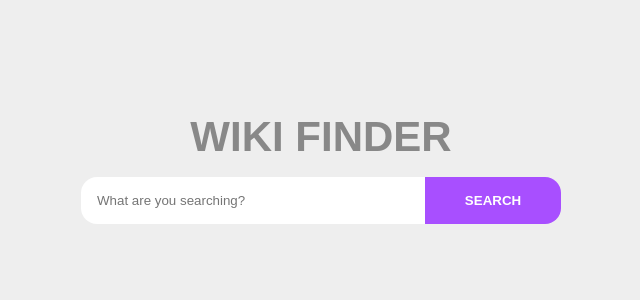
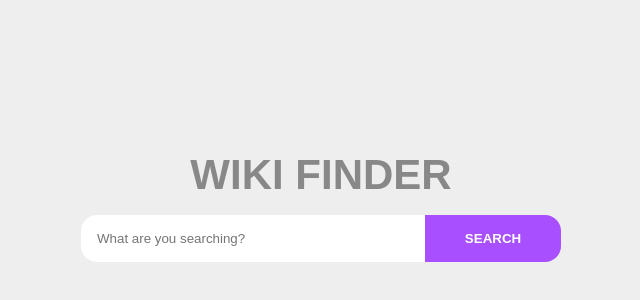
Before and after one commit to PJMantoss/wiki_finder, a React (Create React App) app: page / in a window 1280 px wide. Shown: the part 208-508 px from the top of the page, without its empty margins (319-959 px from the left). Built offline with nearby package versions, Linux system fonts and the light colour scheme.

Commit message:
update App

```diff
--- a/src/App.js
+++ b/src/App.js
@@ -22,7 +22,6 @@ function App() {
     const resultJSON = await response.json();
     console.log(resultJSON);
     setResults(resultJSON.query.search);
-
     setSearchInfo(resultJSON.query.searchinfo);
 
   };
--- a/src/index.css
+++ b/src/index.css
@@ -6,5 +6,5 @@
 }
 body {
    background: #eee;
-   margin: 0 5%;
+   margin: 3% 5%;
 }
```
